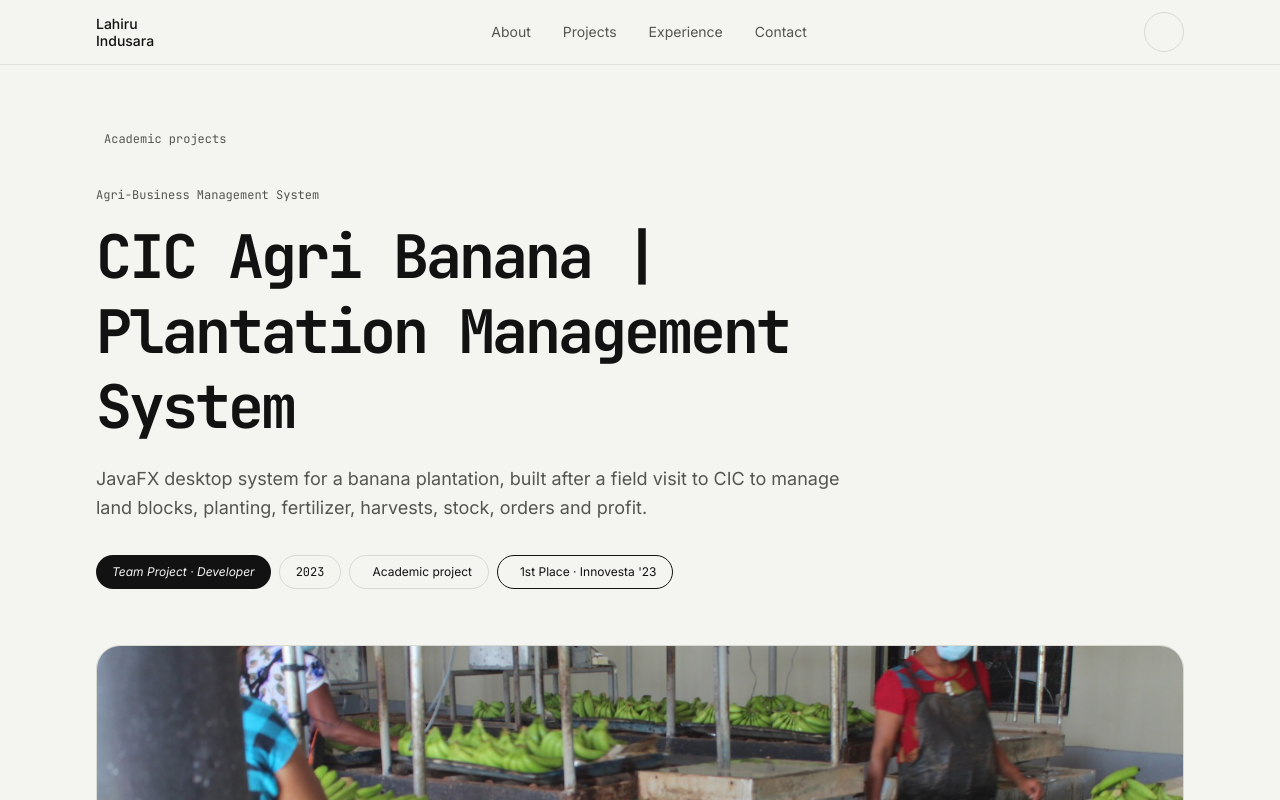
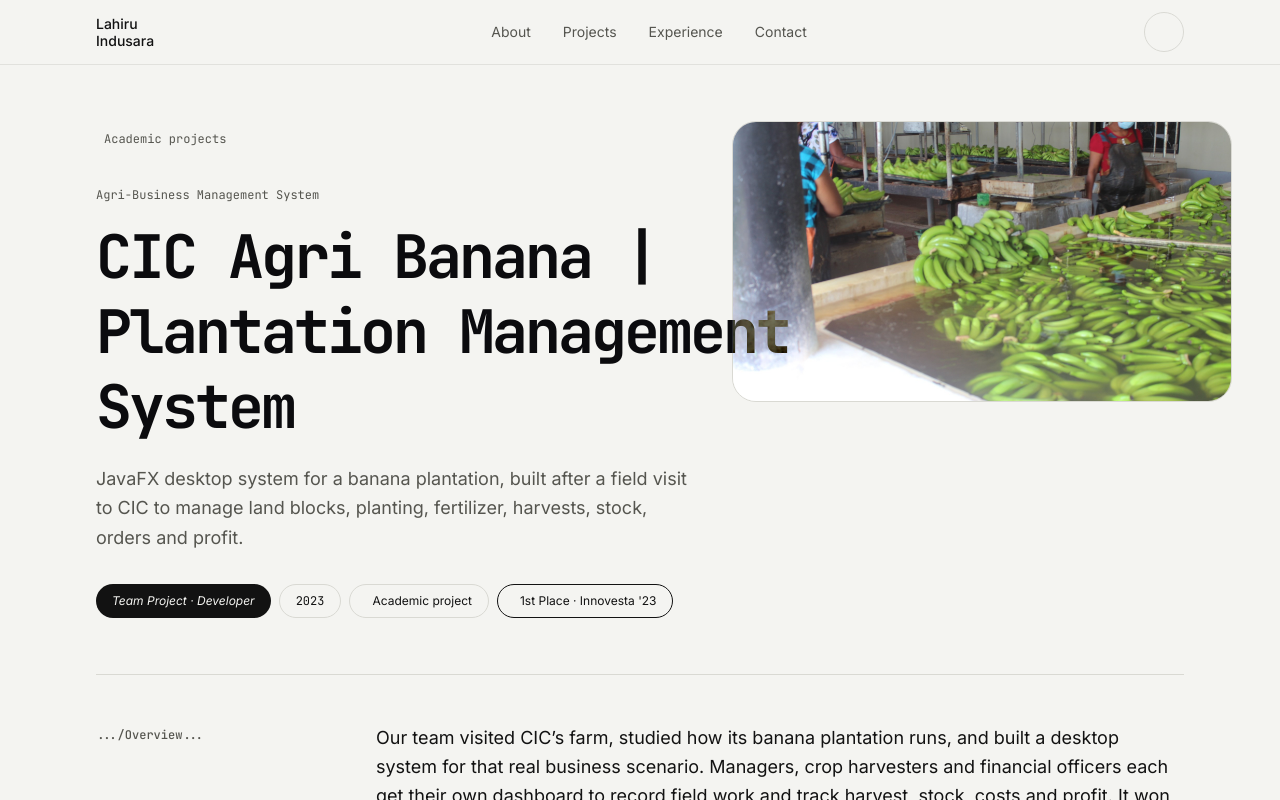
Before and after one commit to Lahiru4/portfolio, a React (Vite) app: page /projects/cic-agri-banana in a window 1280 px wide. Shown: the top 800 px of the page. Built offline with nearby package versions, Linux system fonts and the light colour scheme.

Commit message:
Move project visual beside case study header
Place the project image beside the header content on large screens and below it on smaller screens, using the page margin for extra image space.

```diff
--- a/src/pages/ProjectDetail.jsx
+++ b/src/pages/ProjectDetail.jsx
@@ -148,14 +148,26 @@ function CaseStudy({ project, next }) {
     <article>
       {/* Header */}
       <header className="pb-10 pt-10 sm:pb-14 sm:pt-14">
+        {/* Laptop/desktop: the main image sits top-right, level with the back link. The grid
+            reaches halfway into the empty margin right of the page column (never closer than 3rem
+            to the window's edge), so the image uses the space beside the text. The text block spans the whole row, so a long
+            heading can run over the image; a difference blend keeps it readable there (dark on
+            the light page, light on the dark page). `isolate bg-bg` gives the blend a solid
+            backdrop. Below lg the image drops under the text at full width. */}
+        <div className="isolate grid gap-8 bg-bg lg:mr-[min(0px,max(calc((50%-50vw)/2),calc(50%-50vw+3rem)))] lg:grid-cols-[minmax(0,1fr)_44%] lg:gap-x-10 lg:gap-y-0">
+          <div className="order-2 aspect-video overflow-hidden rounded-3xl border border-line lg:order-none lg:col-start-2 lg:row-start-1 lg:self-start">
+            <ProjectVisual project={project} />
+          </div>
+
+          <div className="lg:col-span-full lg:row-start-1">
             <Link to={back.to} className={`${backLink} mb-10`}>
               <i className="ph-bold ph-arrow-left" aria-hidden="true"></i> {back.label}
             </Link>
             <p className="mb-4 font-mono text-xs text-muted">{project.badge}</p>
-        <h1 className="max-w-4xl font-mono text-3xl font-bold leading-tight tracking-tighter text-fg sm:text-5xl lg:text-6xl">{project.title}</h1>
-        <p className="mt-5 max-w-3xl text-base leading-relaxed text-muted sm:text-lg">{project.subtitle}</p>
+            <h1 className="relative max-w-4xl font-mono text-3xl font-bold leading-tight tracking-tighter text-fg sm:text-5xl lg:text-6xl lg:text-white lg:mix-blend-difference">{project.title}</h1>
+            <p className="mt-5 max-w-3xl text-base leading-relaxed text-muted sm:text-lg lg:max-w-[min(48rem,calc(56%-2.5rem))]">{project.subtitle}</p>
 
-        <dl className="mt-8 flex flex-wrap gap-2 text-xs">
+            <dl className="mt-8 flex flex-wrap gap-2 text-xs lg:max-w-[calc(56%-2.5rem)]">
               <div className="inline-flex items-center gap-2 rounded-full bg-invert px-4 py-2 text-invert-fg">
                 <dt className="sr-only">My role</dt>
                 <dd className="italic">{project.role}</dd>
@@ -189,11 +201,9 @@ function CaseStudy({ project, next }) {
                 </PillArrowLink>
               </div>
             )}
+          </div>
+        </div>
       </header>
-
-      <div className="mb-4 aspect-video overflow-hidden rounded-3xl border border-line">
-        <ProjectVisual project={project} />
-      </div>
 
       <Section title="Overview">
         <p className="text-base leading-relaxed text-fg sm:text-lg">{project.shortSummary}</p>
```
Lines whose indentation alone changed are shown as unchanged.
